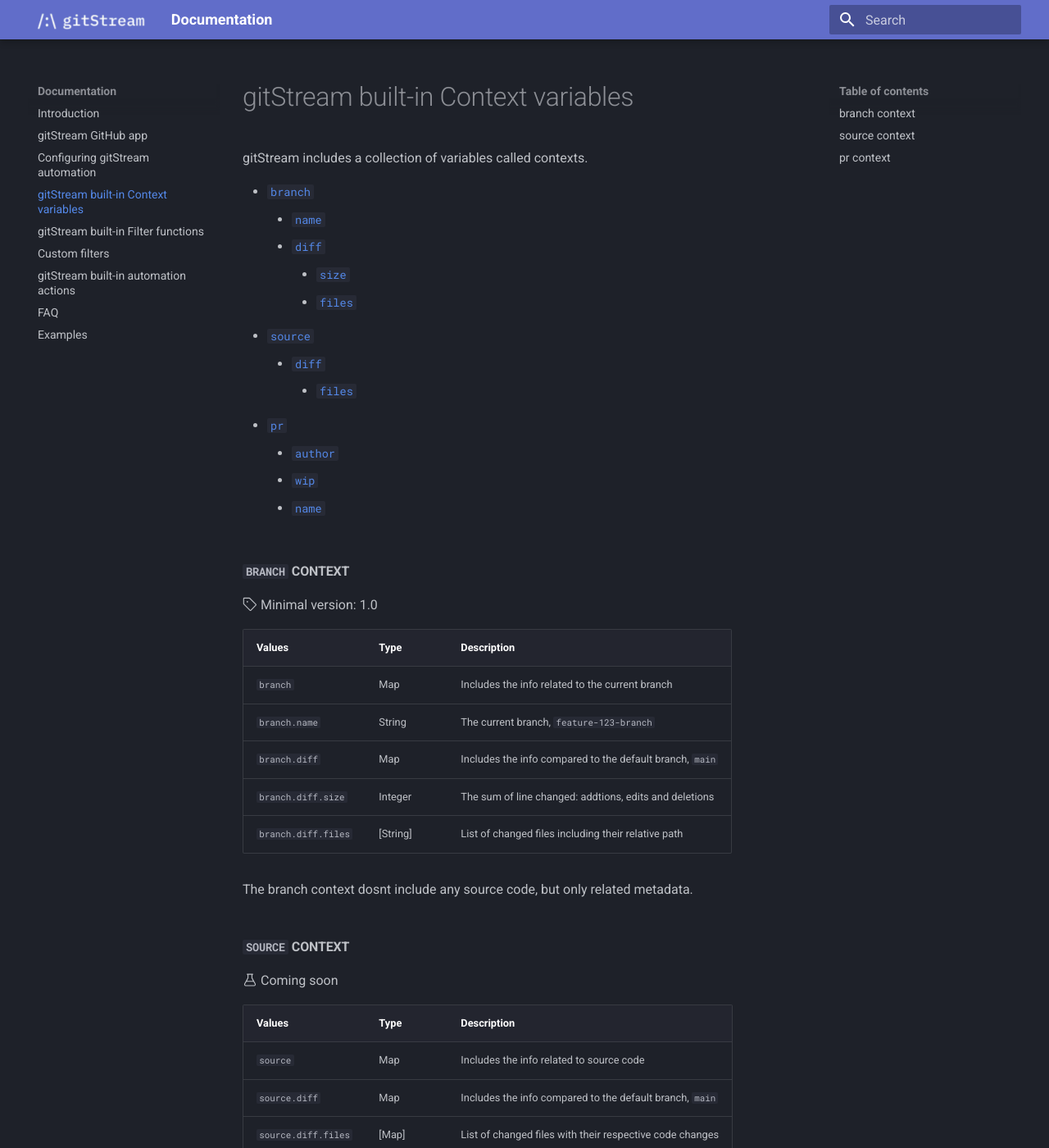
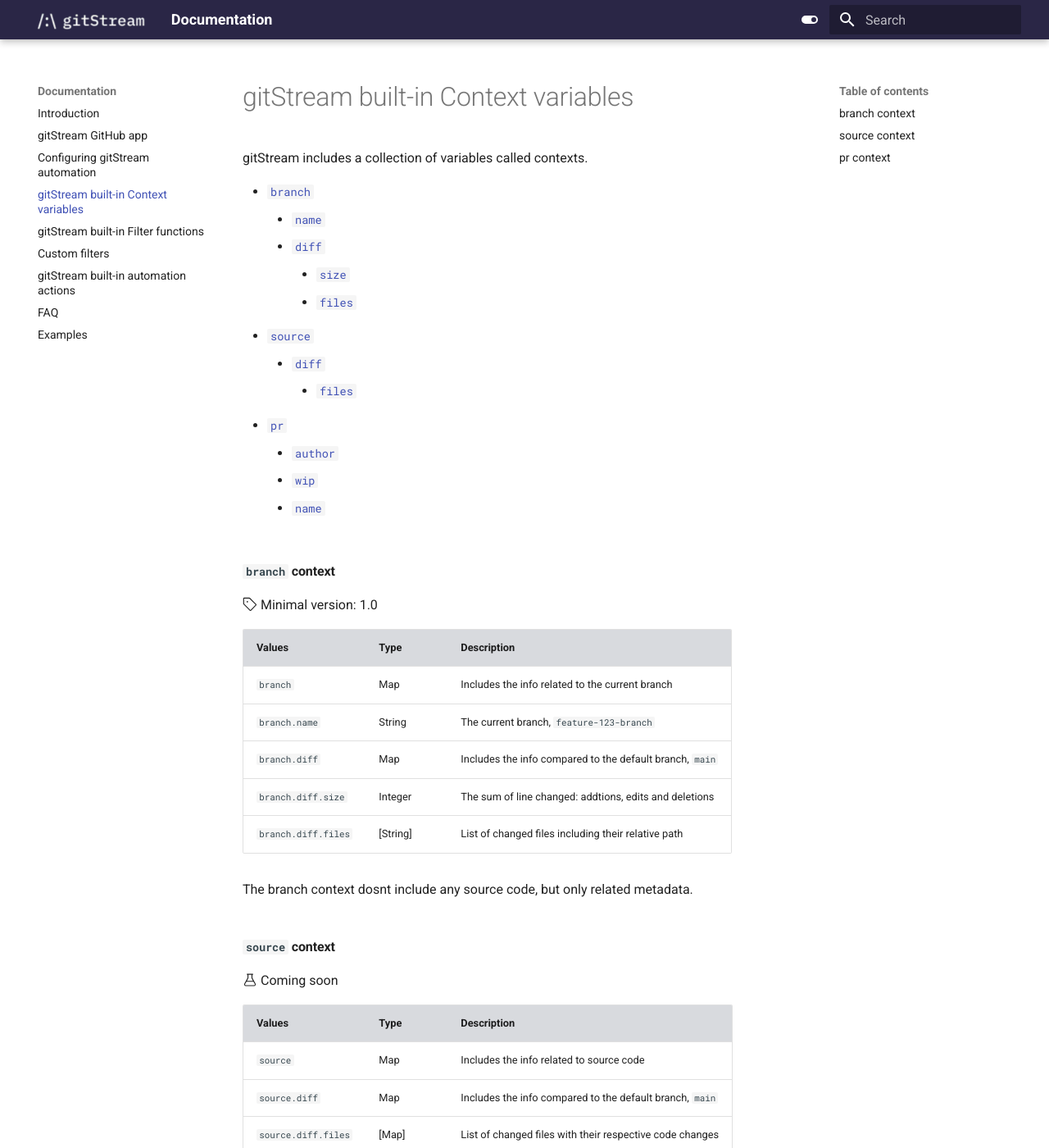
Before and after one commit to lkilpatrick/gitstream-mkdocs, an MkDocs documentation site: the page built from docs/21_gitstream-context.md, in a window 1280 px wide and 1400 px high. Shown: the whole window at 82% size. Built offline with MkDocs 1.6.1 and Material for MkDocs 9.7.7, drawn with Linux system fonts in a browser that asks for light colours.

Commit message:
update look, support light/dark

```diff
--- a/docs/stylesheets/extra.css
+++ b/docs/stylesheets/extra.css
@@ -1,20 +1,28 @@
 
 .md-header{
-  background-color: #616DC9;
-}
-
-:root > * {
-  --md-primary-fg-color:        #a4e1bd;
-  --md-primary-fg-color--light: #4555d4;
-  --md-primary-fg-color--dark:  #a4e1bd;
+  background-color: #2A2646;
 }
 
 h4 {
   padding-top: 4%;
-  text-transform: uppercase;
 }
 
-th{
-  color: white;
-  background: #23252F;
+[data-md-color-scheme="default"] table th{
+  background: #D8DADE;
 }
+
+[data-md-color-scheme="default"] table tr td{
+  background: white;
+}
+
+[data-md-color-scheme="slate"] table th{
+  background: #2B4252;
+}
+
+[data-md-color-scheme="slate"] table tr td{
+  background: #2E2F3E;
+}
+
+[data-md-color-scheme="slate"] {
+  --md-primary-fg-color: #FFFFFF;
+}
--- a/mkdocs.yml
+++ b/mkdocs.yml
@@ -3,8 +3,19 @@
 theme:
   name: material
   logo: assets/gistream-w.webp
+  # When the user first visits your site, the media queries are evaluated in the order
+  # of their definition. The first media query that matches selects the default color palette.
   palette:
-      - scheme: slate
+    - media: "(prefers-color-scheme: light)"
+      scheme: default
+      toggle:
+        icon: material/toggle-switch
+        name: Switch to dark mode
+    - media: "(prefers-color-scheme: dark)"
+      scheme: slate
+      toggle:
+        icon: material/toggle-switch-off-outline
+        name: Switch to light mode
   features:
       - header.autohide
 extra_css:
```
